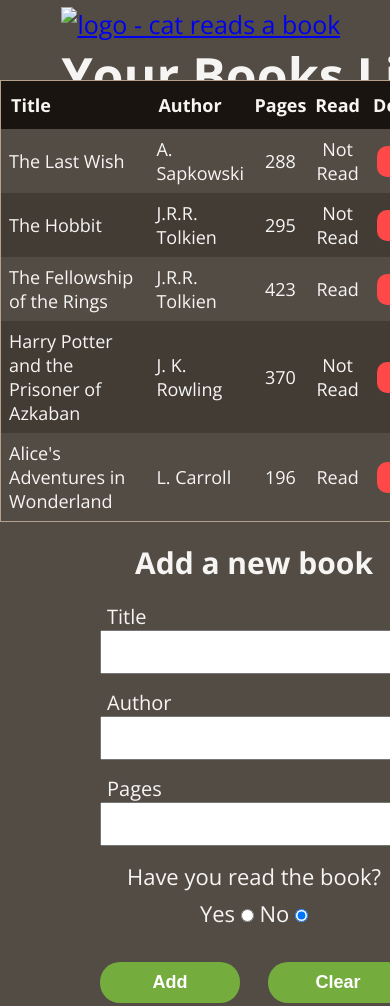
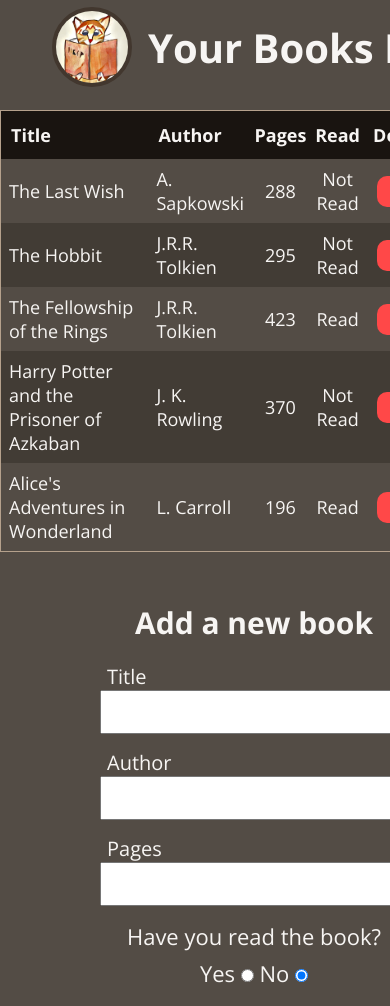
Before and after one commit to ivan-s-s/Lib, a plain HTML site: page index.html in a window 390 px wide. Shown: the top 1006 px of the page. Drawn offline with nearby package versions, Linux system fonts and the light colour scheme.

Commit message:
Add logo

```diff
--- a/style.css
+++ b/style.css
@@ -34,13 +34,39 @@ header {
     font-size: 4rem;
 }
 
+.navbar {
+    display: flex;
+    justify-content: center;
+    align-items: center;
+    gap: 1.6rem;
+    cursor: pointer;
+}
+
+.logo {
+    width: 8rem;
+    height: 8rem;
+    aspect-ratio: 1 / 1;
+    border-radius: 50%;
+    border: 4px solid #42372e;
+}
+
+.logo:hover {
+    opacity: 0.7;
+}
+
+.logo-a {
+    display: flex;
+    justify-content: center;
+    align-items: center;
+}
+
 main {
     display: grid;
     grid-template-columns: 1fr;
     grid-template-rows: 1fr;
     justify-content: center;
     align-items: start;
-
+    margin-bottom: 10rem;
 }
 
 .container {
@@ -68,6 +94,10 @@ main {
 
 #libTable tr:nth-child(even) {
     background-color: #423c35;
+}
+
+#libTable tr:hover {
+    background-color: #312c25;
 }
 
 #libTable th {
@@ -237,18 +267,21 @@ footer>a:hover {
     }
 }
 
+@media screen and (max-width: 580px) {
+    header {
+        font-size: 2.4rem;
+    }
+}
+
 @media screen and (max-width: 480px) {
     header {
-        font-size: 2.5rem;
+        font-size: 2rem;
     }
 
     body {
         grid-template-rows: 7rem 1fr 6.7rem;
     }
 
-    .container {
-        margin-top: 1rem;
-    }
 
     #libTable {
         width: 100%;
```
Also changed, not shown: img/logo.jpg (renamed from unnamed.jpg).
